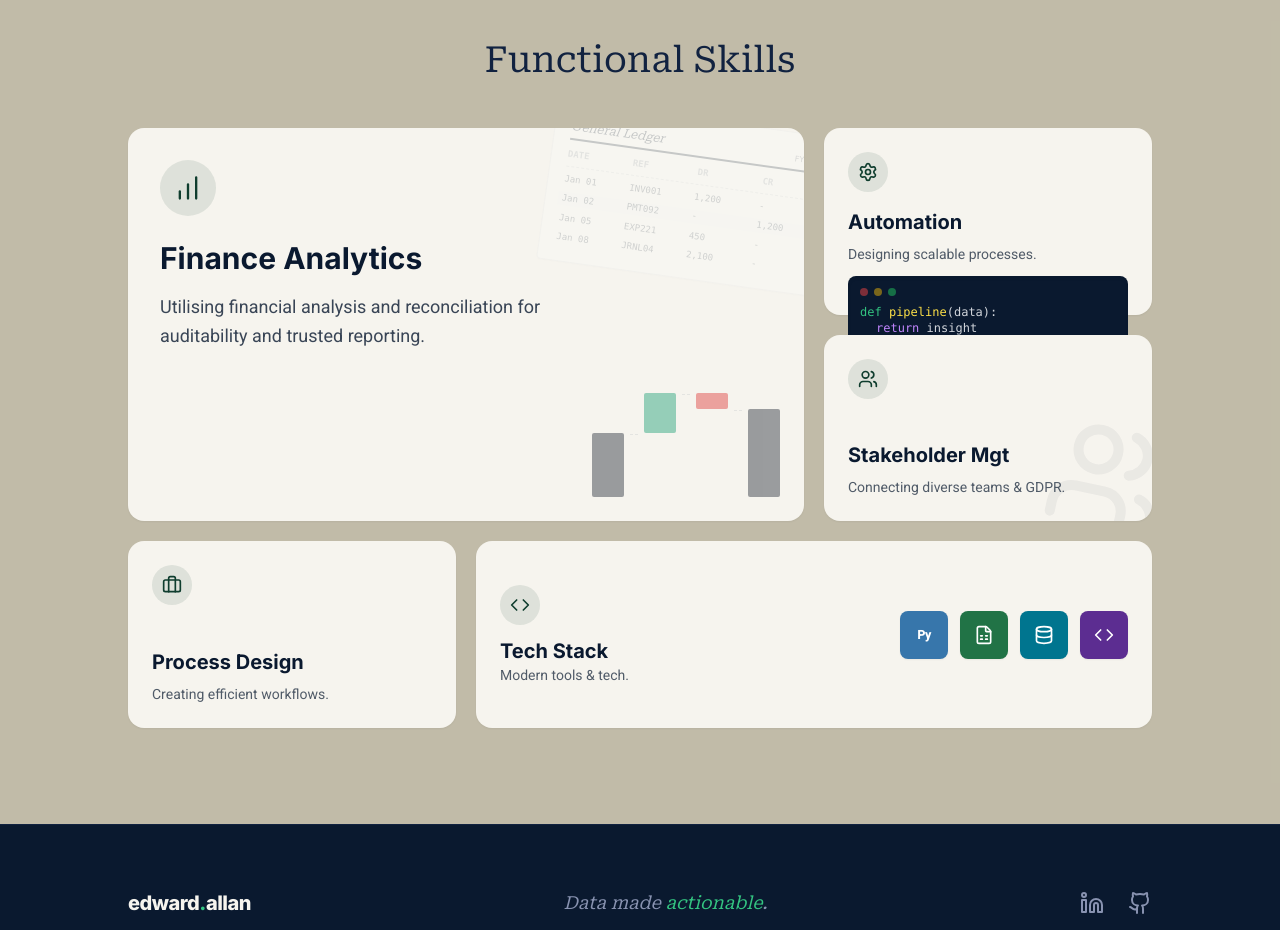
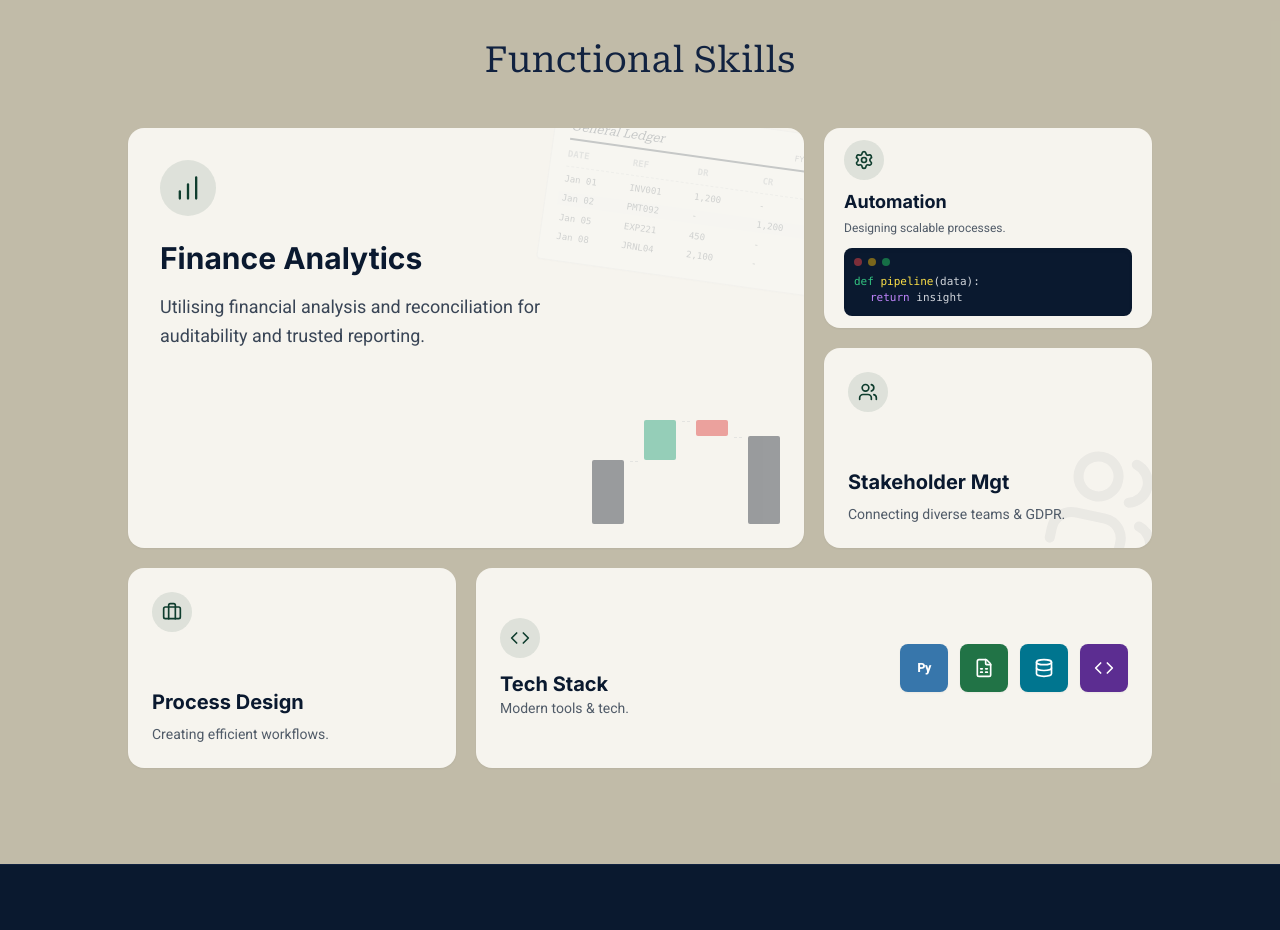
Before and after one commit to acehuall/Personal_Website, a React (Vite) app: page /#/ in a window 1280 px wide. Shown: the part 2520-3450 px from the top of the page. Built offline with nearby package versions, Linux system fonts and the light colour scheme.

Commit message:
Increase skills grid height

```diff
--- a/pages/Home.tsx
+++ b/pages/Home.tsx
@@ -160,7 +160,7 @@ const Home: React.FC = () => {
         <div className="max-w-[1120px] mx-auto px-6 md:px-12">
             <h2 className="font-serif text-4xl mb-12 text-center text-navy-light">Functional Skills</h2>
 
-            <div className="grid grid-cols-1 md:grid-cols-3 md:grid-rows-3 gap-4 md:gap-5 h-auto md:h-[600px]">
+            <div className="grid grid-cols-1 md:grid-cols-3 md:grid-rows-3 gap-4 md:gap-5 h-auto md:h-[640px]">
 
                 {/* Box 1: Finance Analytics (2x2) - Top Left */}
                 <div className="md:col-span-2 md:row-span-2 bg-[#F6F4EE] rounded-2xl p-6 md:p-8 relative overflow-hidden group shadow-sm hover:shadow-xl transition-all duration-300 min-h-[320px] md:min-h-0">
@@ -235,19 +235,19 @@ const Home: React.FC = () => {
                 </div>
 
                 {/* Box 2: Automation (1x1) - Top Right */}
-                <div className="md:col-span-1 md:row-span-1 bg-[#F6F4EE] rounded-2xl p-6 flex flex-col gap-4 shadow-sm hover:shadow-xl transition-all duration-300 group min-h-[200px] md:min-h-0">
+                <div className="md:col-span-1 md:row-span-1 bg-[#F6F4EE] rounded-2xl px-6 py-5 md:px-5 md:py-4 flex flex-col gap-2 shadow-sm hover:shadow-xl transition-all duration-300 group min-h-[200px] md:min-h-0">
                     <div className="flex items-start justify-between">
-                        <div className="w-10 h-10 bg-portfolio-green/10 rounded-full flex items-center justify-center text-portfolio-green">
+                        <div className="-mt-1 w-10 h-10 bg-portfolio-green/10 rounded-full flex items-center justify-center text-portfolio-green">
                             <Settings size={20} />
                         </div>
                     </div>
-                    <div className="flex flex-col gap-3 flex-1">
+                    <div className="flex flex-col gap-3 flex-1 min-h-0">
                         <div>
-                            <h3 className="font-sans font-bold text-xl mb-2 text-navy">Automation</h3>
-                            <p className="font-body text-sm text-navy/70">Designing scalable processes.</p>
+                            <h3 className="font-sans font-bold text-lg mb-1 text-navy">Automation</h3>
+                            <p className="font-body text-xs text-navy/70">Designing scalable processes.</p>
                         </div>
                         {/* Code Snippet */}
-                        <div className="bg-navy p-3 rounded-lg font-mono text-xs text-gray-300 shadow-inner flex-1 flex flex-col justify-center">
+                        <div className="bg-navy p-2.5 rounded-lg font-mono text-[11px] leading-4 text-gray-300 shadow-inner mt-auto">
                             <div className="flex gap-1.5 mb-2 opacity-50">
                                 <div className="w-2 h-2 rounded-full bg-red-500"></div>
                                 <div className="w-2 h-2 rounded-full bg-yellow-500"></div>
```
